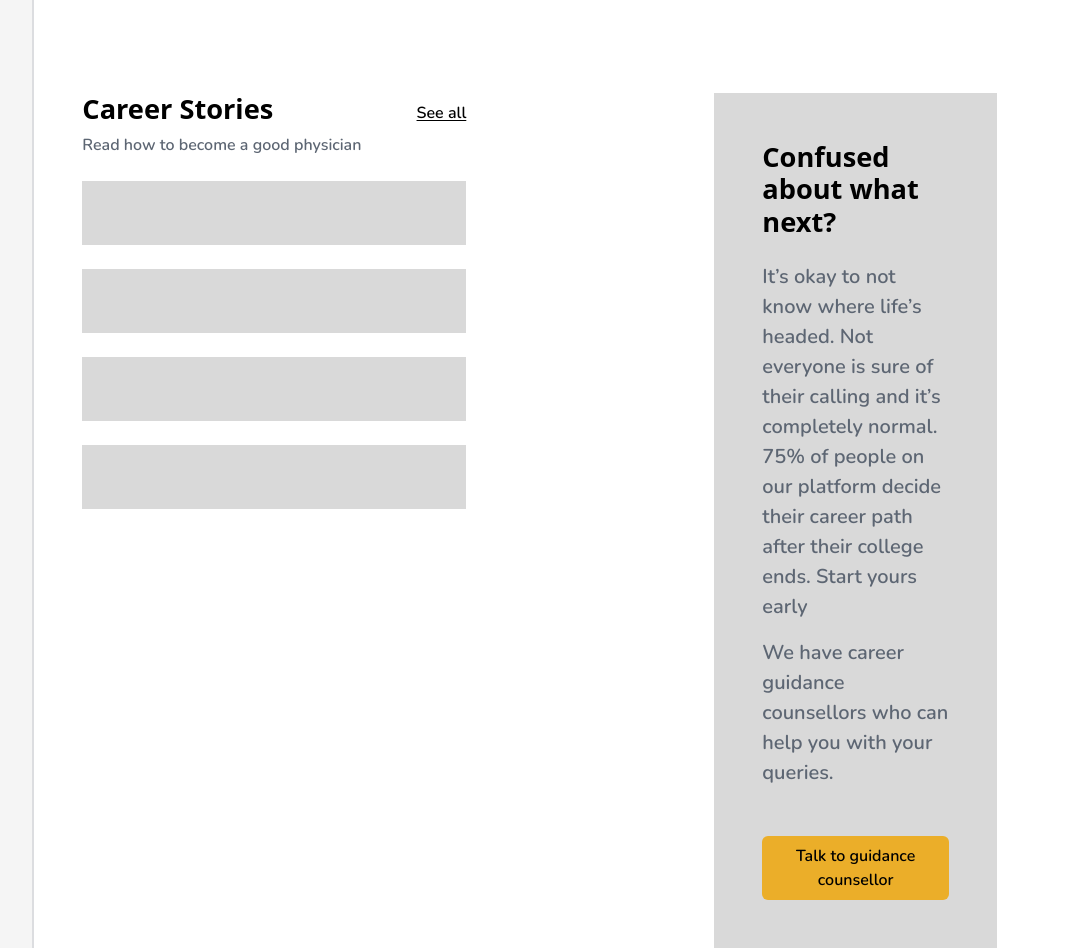
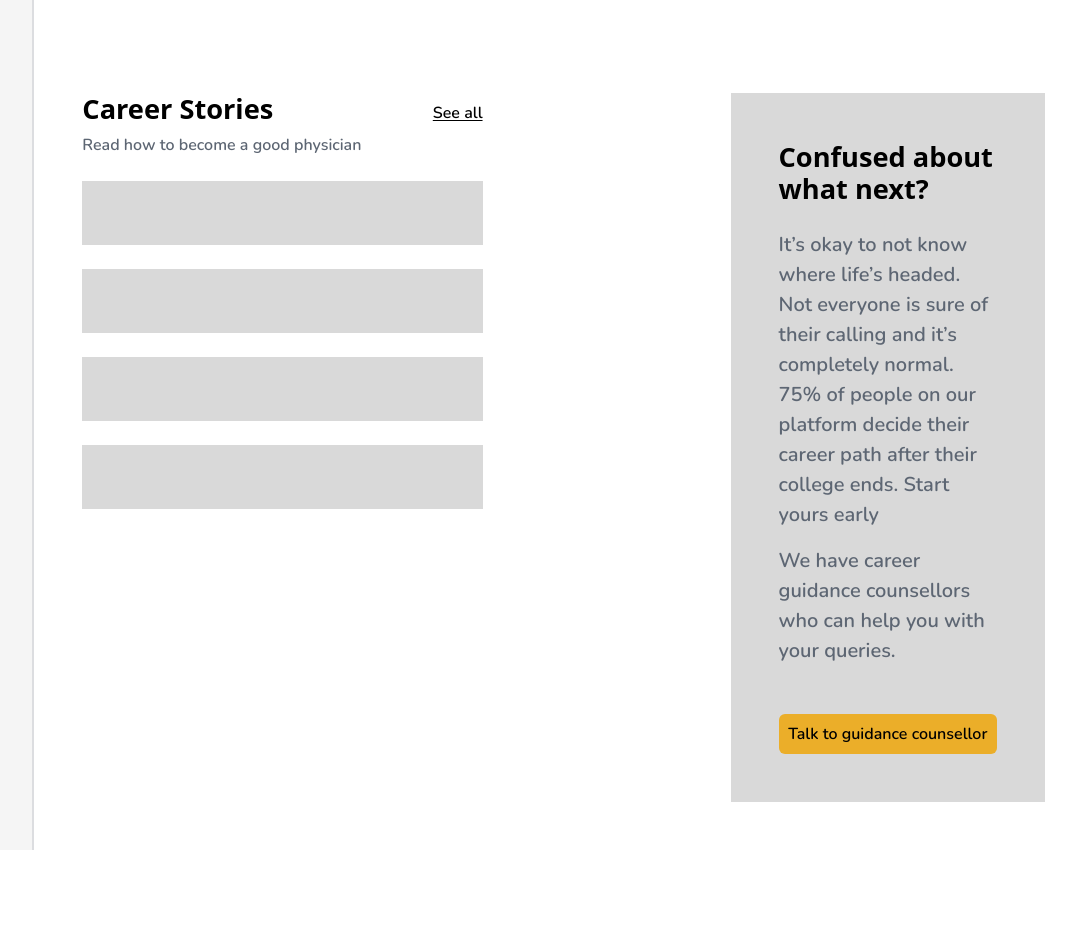
Before and after one commit to Ritik9066/homepage, a plain HTML site: page index.html in a window 1280 px wide. Shown: the part 645-1593 px from the top of the page, without its empty margins (179-1259 px from the left). After the commit the page ends 1495 px from the top, so only its background shows below. Drawn offline with nearby package versions, Linux system fonts and the light colour scheme.

Commit message:
Update style.css
align added to widget

```diff
--- a/style.css
+++ b/style.css
@@ -116,7 +116,7 @@ nav.side-nav {
 @media (min-width: 1250px) {
     .widget-box {
     padding-left: 14rem !important;
-    padding-right: 5rem !important;
+    padding-right: 2rem !important;
     }
     .widget-p {
         font-size: 1.25rem !important;
```
